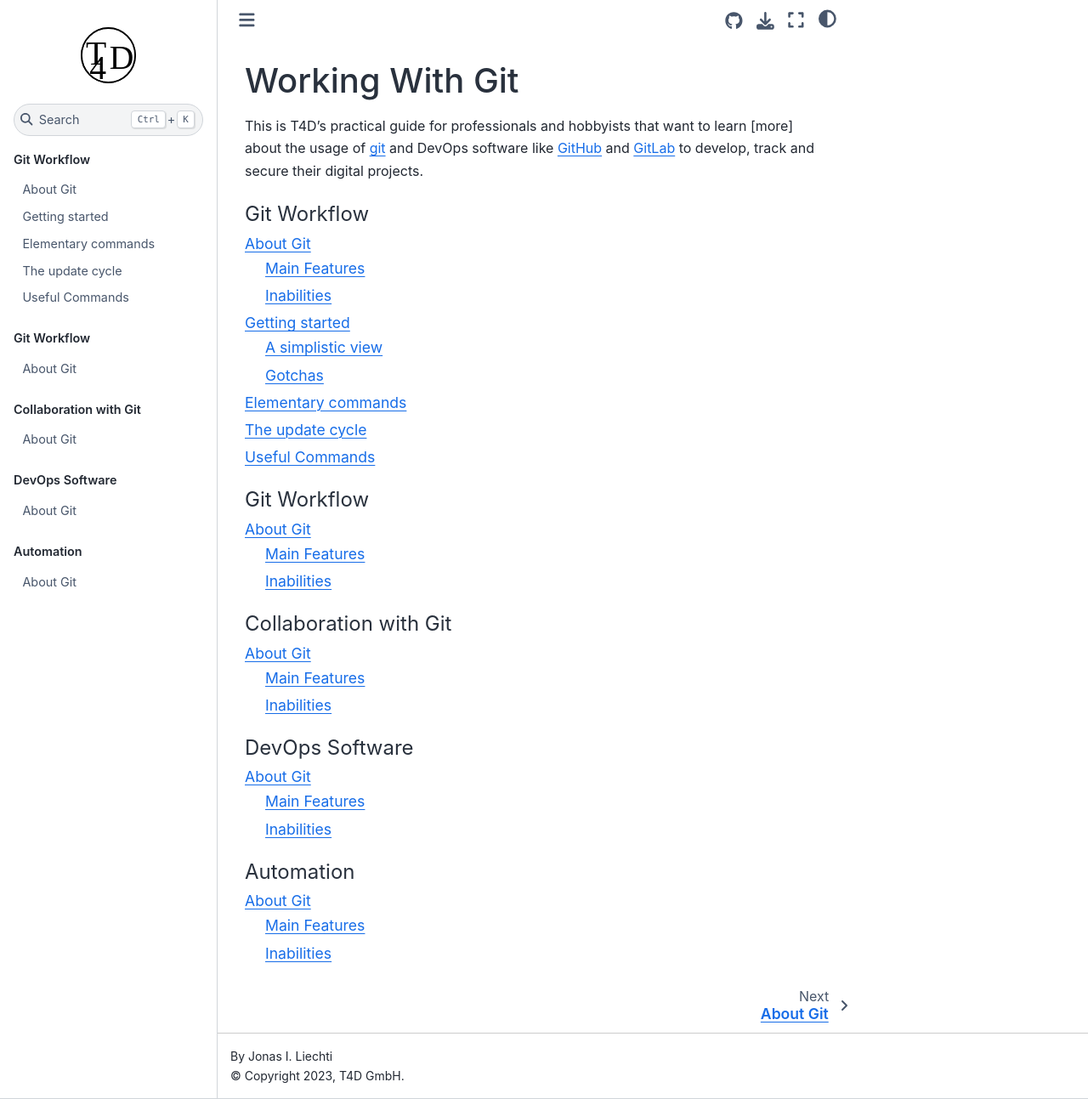
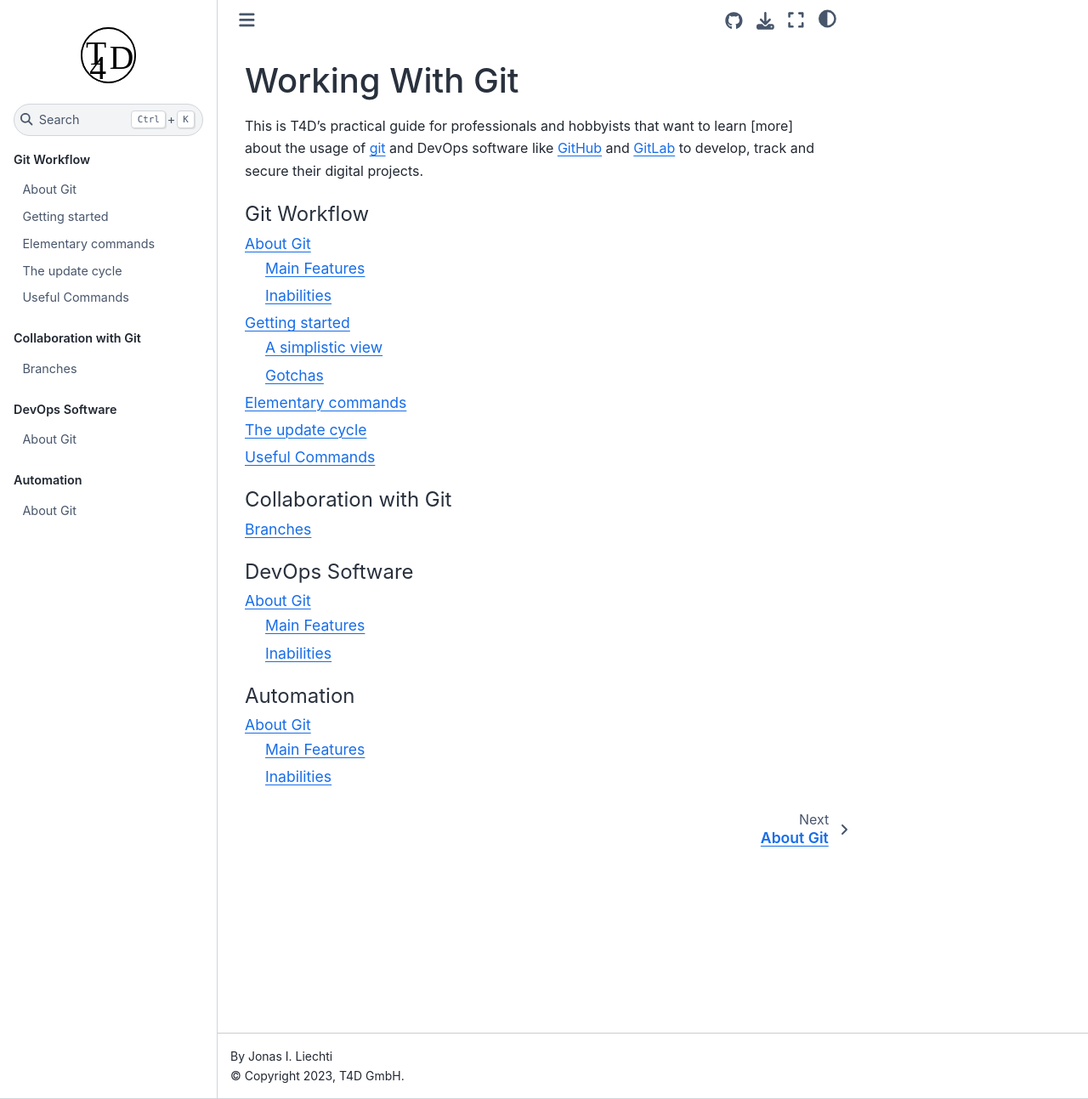
Before and after one commit to t4d-gmbh/working-with-git, a Sphinx documentation site: the page built from source/index.md, in a window 1280 px wide and 1293 px high. Shown: the whole window at 85% size. Built offline with Sphinx 7.4.7 and the Sphinx Book theme 1.1.4, drawn with Linux system fonts in a browser that asks for light colours.

Commit message:
started with collab

````diff
--- a/source/index.md
+++ b/source/index.md
@@ -11,18 +11,11 @@ git/elementary_commands
 git/update_cycle
 git/useful_commands
 ```
-
-```{toctree}
-:maxdepth: 2
-:caption: Git Workflow
-
-git/about
-```
 ```{toctree}
 :maxdepth: 2
 :caption: Collaboration with Git
 
-git/about
+git/branches
 ```
 ```{toctree}
 :maxdepth: 2
````
Also changed, not shown: source/git/branches.md (added, +3 -0 lines).
